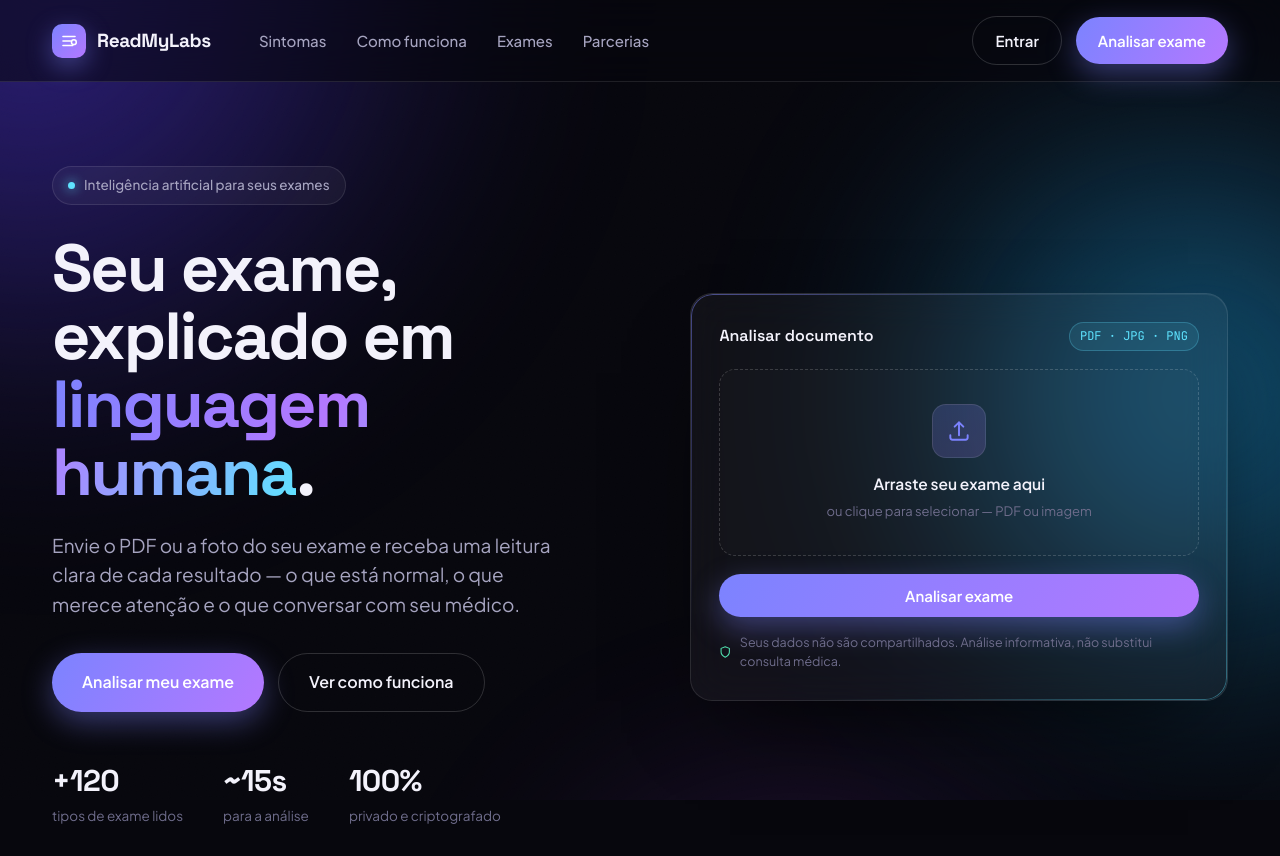
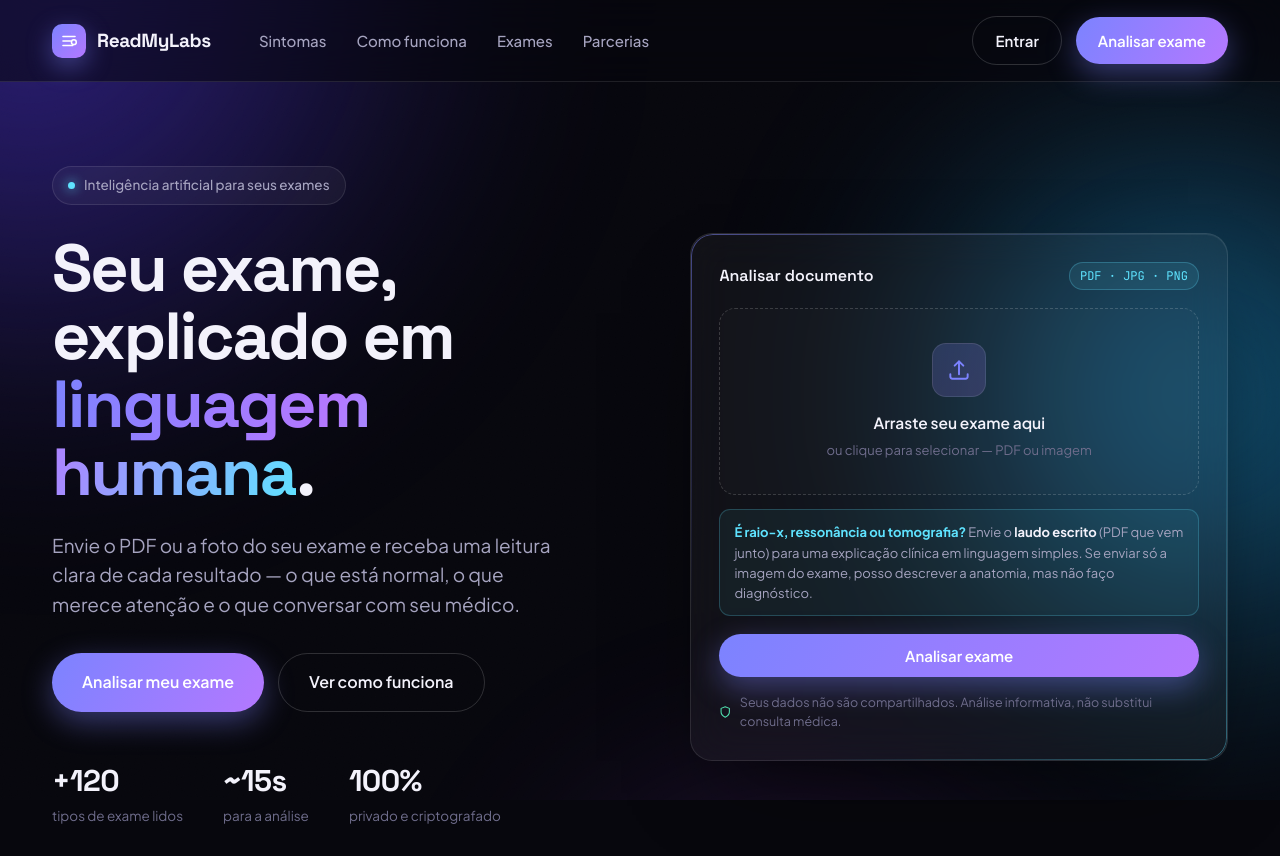
Before and after one commit to pedrosoandre/ReadMyLabs, a PHP site: page / in a window 1280 px wide. Shown: the top 856 px of the page. Run offline with PHP 8.4, Linux system fonts and the light colour scheme; some libraries are stand-ins or nearby versions.

Commit message:
feat(imagem): UX acionável no caminho FILME (laudo escrito é o caminho útil)
Sem cruzar a linha não-diagnóstica: o app não passa a "laudar" a imagem
— continua proibido afirmar achados, presença ou ausência de doença.
O que muda é que a próxima ação útil para o usuário fica explícita:
anexar o LAUDO escrito que vem com a radiografia.

- Backend (analisar.php): JSON do filme inclui dica_laudo + texto
  acionável personalizado conforme sinais_marcacao
- Frontend (renderImagem): card destacado "Próximo passo: envie o
  laudo escrito" com botão que abre o file input
- Frontend (upload card): dica permanente sobre o caminho útil para
  raio-x/ressonância/TC antes mesmo do envio
- Reforço visual quando sinais_marcacao=true: aviso vermelho mais
  proeminente, copy reforça "PRIORIDADE" sem dizer o que a marcação
  significa

Co-Authored-By: Claude Opus 4.7 <noreply@anthropic.com>

```diff
--- a/index.php
+++ b/index.php
@@ -368,6 +368,11 @@ footer{border-top:1px solid var(--stroke);padding:60px 0 40px;position:relative;
             <div class="dz-file" id="dzFile"><span class="fi"><svg viewBox="0 0 24 24" fill="none" stroke-width="2" stroke-linecap="round" stroke-linejoin="round"><path d="M20 6L9 17l-5-5"/></svg></span><span id="dzName">exame.pdf</span></div>
           </div>
           <input type="file" id="fileInput" accept=".pdf,.png,.jpg,.jpeg" hidden />
+          <div class="dica-laudo" style="margin-top:14px;padding:12px 14px;border-radius:11px;background:rgba(95,227,255,.06);border:1px solid rgba(95,227,255,.22);font-size:13px;color:var(--muted);line-height:1.55">
+            <strong style="color:var(--cyan)">É raio-x, ressonância ou tomografia?</strong>
+            Envie o <strong style="color:var(--text)">laudo escrito</strong> (PDF que vem junto) para uma explicação clínica em linguagem simples.
+            Se enviar só a imagem do exame, posso descrever a anatomia, mas não faço diagnóstico.
+          </div>
           <div id="rc-exame" style="margin:14px 0"></div>
           <div class="uc-foot">
             <button class="btn btn-primary" id="analyzeBtn">Analisar exame</button>
@@ -1141,14 +1146,35 @@ function renderImagem(d){
   const marc=ehFilme&&!!d.sinais_marcacao; // triagem de urgência (marcações = sinal objetivo, não diagnóstico)
   const lista=arr=>(arr&&arr.length)?`<ul class="sym-list" style="margin-top:8px">${arr.map(x=>`<li>${esc(x)}</li>`).join('')}</ul>`:'';
   const bCls=marc?'urg-vermelho':'urg-amarelo';
-  const bTit=marc?'Procure atendimento com prioridade':'Descrição educativa — não é diagnóstico';
-  const prio=marc?`<div class="padrao-acao" style="color:var(--high);font-weight:600;margin-top:8px">⚠ Esta imagem tem marcações feitas por um profissional — leve o laudo e este exame ao seu médico o quanto antes.</div>`:'';
+  const bTit=marc?'Procure atendimento com prioridade — marcações de profissional detectadas':'Descrição educativa — não é diagnóstico';
+  const prio=marc?`<div class="padrao-acao" style="color:var(--high);font-weight:700;margin-top:10px;padding:10px 12px;background:rgba(255,125,138,.08);border-left:3px solid var(--high);border-radius:6px">⚠ Esta imagem tem marcações feitas por um profissional (réguas, setas, círculos). Isso indica uma região destacada pelo radiologista para avaliação. <u>Procure o laudo escrito e seu médico COM PRIORIDADE</u> — não posso te dizer o que a marcação significa.</div>`:'';
   let html = ehFilme
     ? `<div class="conclusao ${bCls}"><div class="conclusao-header"><div class="urg-dot"></div><span class="conclusao-urg">${bTit}</span></div><div class="conclusao-body"><div class="conclusao-texto">${esc(d.aviso||'Esta é uma descrição geral da imagem. Ela NÃO identifica doenças nem confirma que está tudo bem — o laudo do radiologista é o que vale.')}</div>${prio}</div></div>`
     : '';
   html+=`<div class="padrao-item" style="margin-top:12px"><div class="padrao-titulo" style="font-size:15px">${esc(d.titulo_exame||'Exame de imagem')}</div>`;
   if(d.resumo_leigo) html+=`<div style="white-space:pre-wrap;font-size:14.5px;color:var(--muted);line-height:1.6;margin-top:6px">${esc(d.resumo_leigo)}</div>`;
   html+=`</div>`;
+
+  // CTA acionável no caminho FILME: oferece a próxima ação útil (anexar o laudo escrito).
+  // Sem cruzar a linha: não diz "está quebrado", diz "envie o laudo que eu te explico o que o médico viu".
+  if(ehFilme&&d.dica_laudo){
+    html+=`<div style="margin-top:14px;padding:16px;border-radius:13px;background:linear-gradient(135deg,rgba(124,131,255,.12),rgba(95,227,255,.08));border:1px solid rgba(124,131,255,.32)">
+      <div style="display:flex;gap:10px;align-items:flex-start">
+        <div style="width:28px;height:28px;border-radius:8px;background:linear-gradient(135deg,var(--indigo),var(--cyan));display:grid;place-items:center;flex-shrink:0">
+          <svg viewBox="0 0 24 24" fill="none" stroke="#fff" stroke-width="2" stroke-linecap="round" stroke-linejoin="round" style="width:15px;height:15px"><path d="M14 2H6a2 2 0 00-2 2v16a2 2 0 002 2h12a2 2 0 002-2V8z"/><path d="M14 2v6h6M9 13h6M9 17h6"/></svg>
+        </div>
+        <div style="flex:1">
+          <div style="font-weight:700;color:var(--text);font-size:14.5px;margin-bottom:4px">Próximo passo: envie o laudo escrito</div>
+          <div style="font-size:13.5px;color:var(--muted);line-height:1.55">${esc(d.texto_dica_laudo||'')}</div>
+          <button onclick="document.getElementById('fileInput').click();window.scrollTo({top:document.getElementById('analisar').offsetTop-40,behavior:'smooth'})" class="btn btn-primary" style="margin-top:12px;font-size:13.5px;padding:9px 16px">
+            <svg viewBox="0 0 24 24" fill="none" stroke="#fff" stroke-width="2" stroke-linecap="round" stroke-linejoin="round" style="width:14px;height:14px"><path d="M21 15v4a2 2 0 01-2 2H5a2 2 0 01-2-2v-4M17 8l-5-5-5 5M12 3v12"/></svg>
+            Anexar o laudo escrito
+          </button>
+        </div>
+      </div>
+    </div>`;
+  }
+
   if(!ehFilme&&d.tranquilizador&&d.tranquilizador.length) html+=`<div class="padrao-item" style="margin-top:10px"><div class="padrao-titulo">O que parece tranquilo</div>${lista(d.tranquilizador)}</div>`;
   if(!ehFilme&&d.merece_atencao&&d.merece_atencao.length) html+=`<div class="padrao-item" style="margin-top:10px"><div class="padrao-titulo">O que merece atenção</div>${lista(d.merece_atencao)}</div>`;
   if(d.perguntas_medico&&d.perguntas_medico.length) html+=`<div class="padrao-item" style="margin-top:10px"><div class="padrao-titulo">Perguntas para levar ao médico</div>${lista(d.perguntas_medico)}</div>`;
```
Also changed, not shown: analisar.php (+9 -0 lines).
